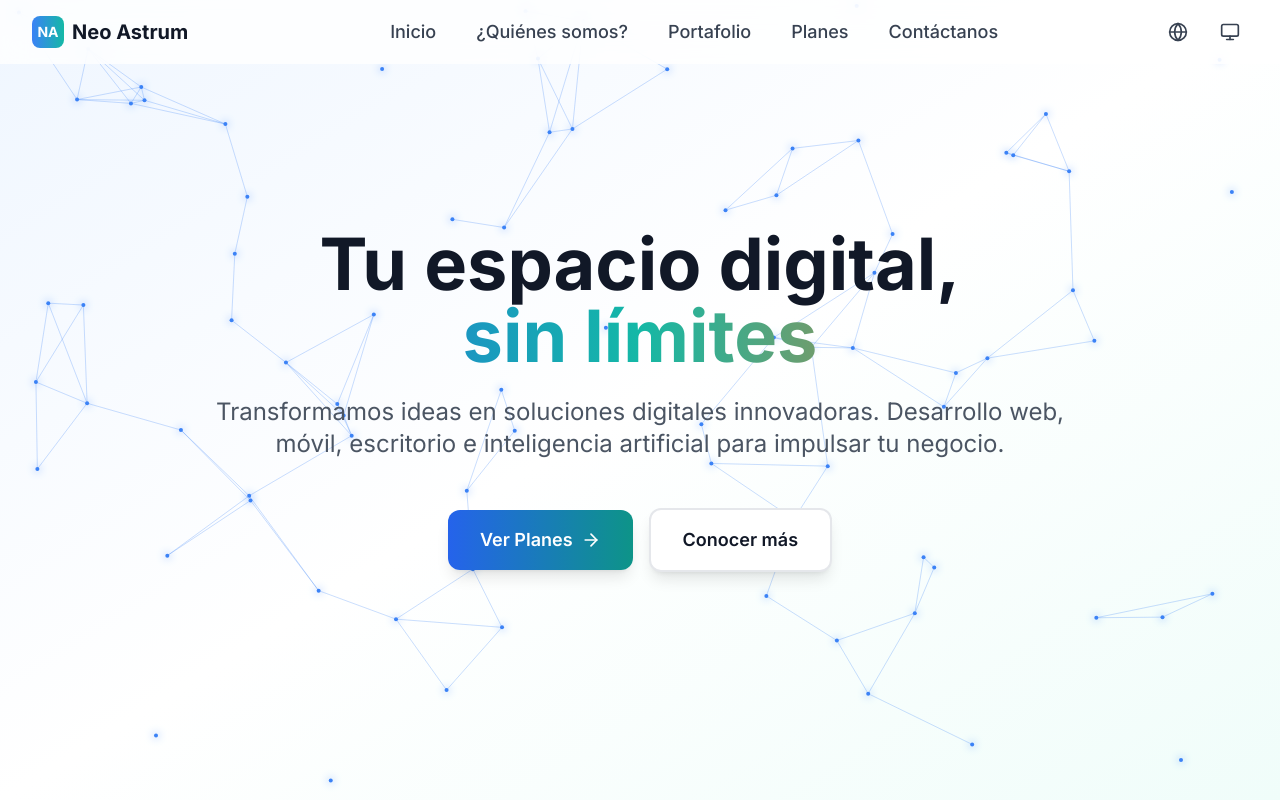
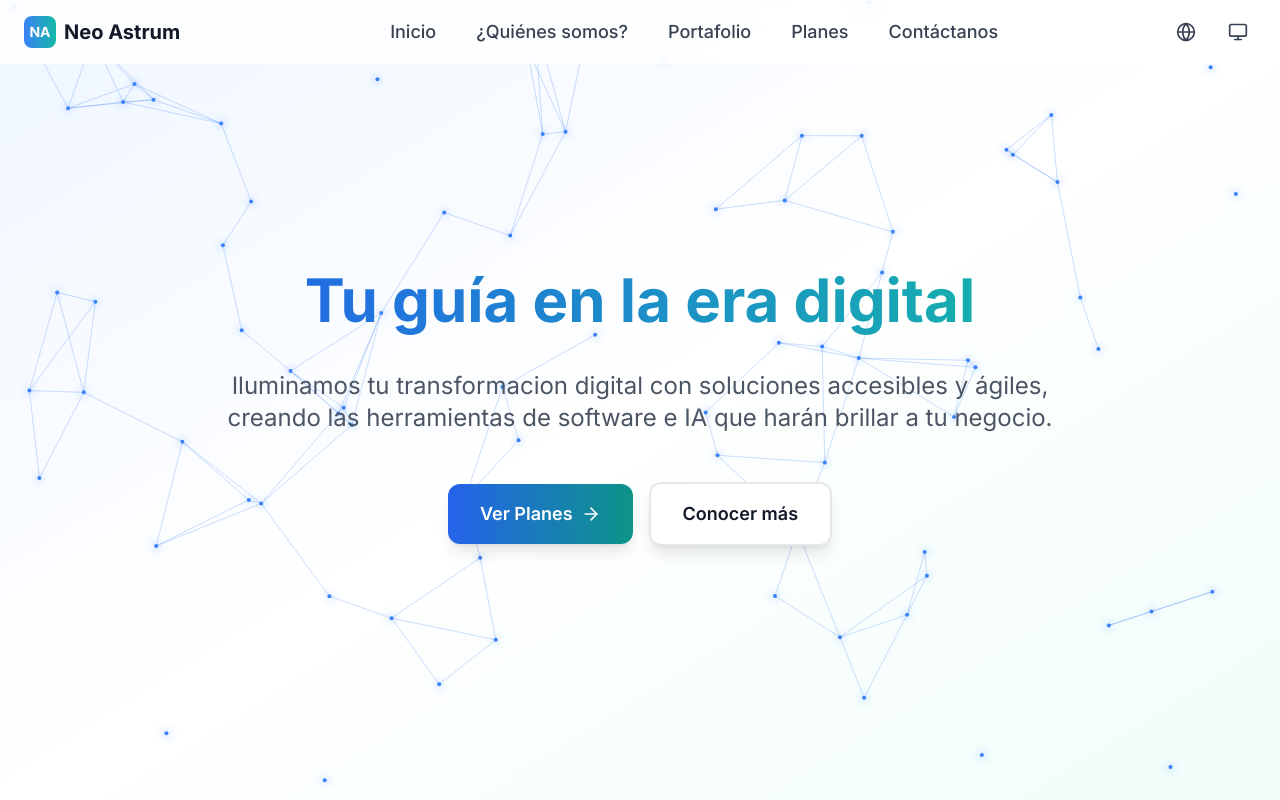
Before and after one commit to leon55490/NeoAstrum, a React (Vite) app: page / in a window 1280 px wide. Shown: the top 800 px of the page. Built offline with nearby package versions, Linux system fonts and the light colour scheme.

Commit message:
Arreglo responsive

```diff
--- a/src/components/layout/Header.tsx
+++ b/src/components/layout/Header.tsx
@@ -53,7 +53,7 @@ const Header: React.FC = () => {
 					</div>
 
 					{/* Desktop Navigation */}
-					<div className="hidden md:block">
+					<div className="hidden mx:block">
 						<div className="ml-10 flex items-baseline space-x-4">
 							{navigation.map((item) => (
 								<button
@@ -68,7 +68,7 @@ const Header: React.FC = () => {
 					</div>
 
 					{/* Theme Toggle & Language Toggle */}
-					<div className="hidden md:flex items-center space-x-4">
+					<div className="hidden mx:flex items-center space-x-4">
 						{/* Language Toggle */}
 						<button
 							onClick={toggleLanguage}
@@ -111,7 +111,7 @@ const Header: React.FC = () => {
 					</div>
 
 					{/* Mobile menu button */}
-					<div className="md:hidden">
+					<div className="mx:hidden">
 						<button
 							onClick={() => setIsMenuOpen(!isMenuOpen)}
 							className="inline-flex items-center justify-center p-2 rounded-md text-gray-700 dark:text-gray-300 hover:text-primary-600 dark:hover:text-primary-400 hover:bg-gray-100 dark:hover:bg-gray-800 focus:outline-none"
@@ -123,7 +123,7 @@ const Header: React.FC = () => {
 
 				{/* Mobile Navigation */}
 				{isMenuOpen && (
-					<div className="md:hidden">
+					<div className="mx:hidden">
 						<div className="px-2 pt-2 pb-3 space-y-1 sm:px-3 bg-white dark:bg-gray-900 border-t border-gray-200 dark:border-gray-700">
 							{navigation.map((item) => (
 								<button
--- a/src/components/sections/Hero.tsx
+++ b/src/components/sections/Hero.tsx
@@ -45,9 +45,8 @@ const Hero: React.FC = () => {
 				<div className="animate-fade-in">
 					{/* Main Title */}
 					<h1 className="text-4xl md:text-6xl lg:text-7xl font-bold text-gray-900 dark:text-white mb-6">
-						<span className="block animate-slide-up">{t('hero.title')}</span>
 						<span
-							className="block bg-gradient-to-r from-primary-600 via-secondary-500 to-accent-500 bg-clip-text text-transparent animate-slide-up"
+							className="block p-4 bg-gradient-to-r from-primary-600  to-secondary-500 bg-clip-text text-transparent animate-slide-up"
 							style={{ animationDelay: '0.2s' }}
 						>
 							{t('hero.subtitle')}
--- a/src/i18n/locales/en.json
+++ b/src/i18n/locales/en.json
@@ -8,8 +8,8 @@
 	},
 	"hero": {
 		"title": "Your digital space,",
-    "subtitle": "without limits",
-    "description": "We transform ideas into innovative digital solutions. Web, mobile, desktop development and artificial intelligence to boost your business.",
+		"subtitle": "Your guide in the digital age",
+		"description": "We illuminate your digital transformation with accessible and agile solutions, creating software and AI tools that will make your business shine",
 		"cta": "View Plans",
 		"ctaSecondary": "Learn more"
 	},
--- a/src/i18n/locales/es.json
+++ b/src/i18n/locales/es.json
@@ -8,8 +8,8 @@
 	},
 	"hero": {
 		"title": "Tu espacio digital,",
-    "subtitle": "sin límites",
-    "description": "Transformamos ideas en soluciones digitales innovadoras. Desarrollo web, móvil, escritorio e inteligencia artificial para impulsar tu negocio.",
+		"subtitle": "Tu guía en la era digital",
+		"description": "Iluminamos tu transformacion digital con soluciones accesibles y ágiles, creando las herramientas de software e IA que harán brillar a tu negocio.",
 		"cta": "Ver Planes",
 		"ctaSecondary": "Conocer más"
 	},
--- a/tailwind.config.js
+++ b/tailwind.config.js
@@ -26,7 +26,7 @@ export default {
 					500: '#f97316',
 					600: '#ea580c',
 					700: '#c2410c',
-        }
+				},
 			},
 			fontFamily: {
 				sans: ['Inter', 'system-ui', 'sans-serif'],
@@ -34,7 +34,7 @@ export default {
 			animation: {
 				'fade-in': 'fadeIn 0.6s ease-in-out',
 				'slide-up': 'slideUp 0.6s ease-out',
-        'float': 'float 3s ease-in-out infinite',
+				float: 'float 3s ease-in-out infinite',
 			},
 			keyframes: {
 				fadeIn: {
@@ -48,8 +48,16 @@ export default {
 				float: {
 					'0%, 100%': { transform: 'translateY(0px)' },
 					'50%': { transform: 'translateY(-10px)' },
-        }
-      }
+				},
+			},
+		},
+		screens: {
+			sm: '640px',
+			md: '768px',
+			lx: '900px',
+			xl: '1280px',
+			'2xl': '1536px',
+			mx: '980px',
 		},
 	},
 	plugins: [],
```
Lines whose indentation alone changed are shown as unchanged.
